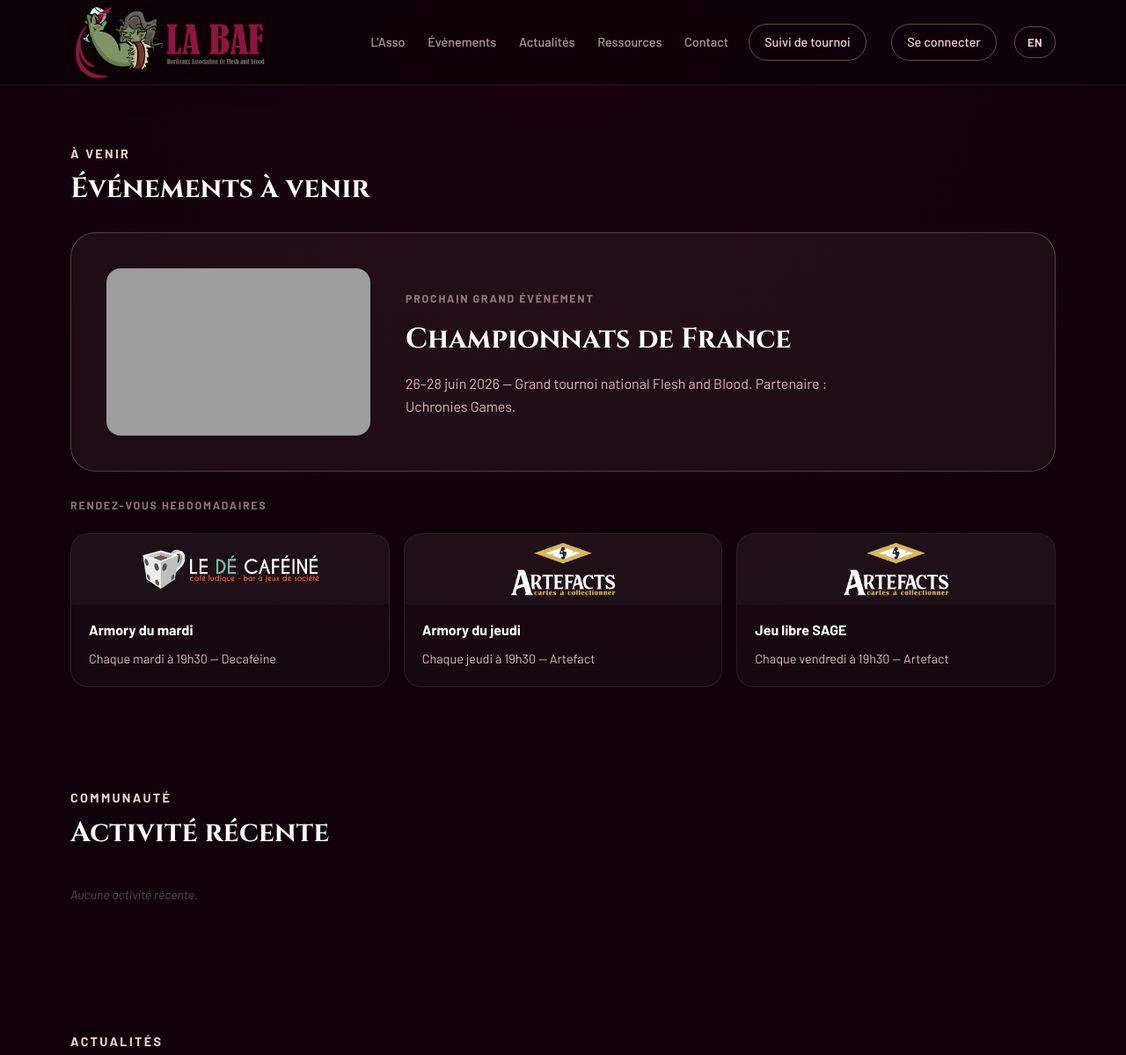
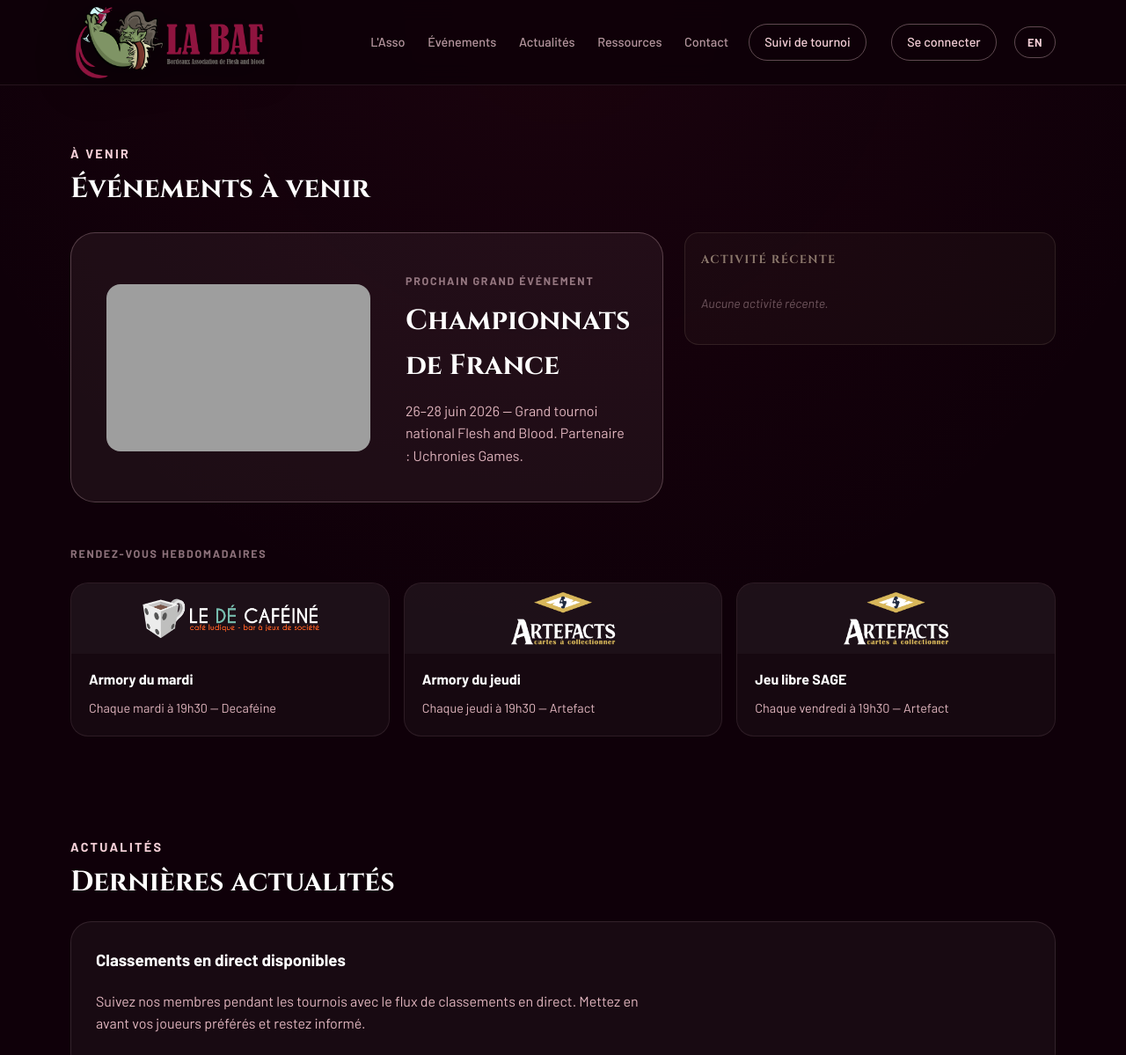
Before and after one commit to Olluth/BAF, a plain HTML site: page index.html in a window 1280 px wide. Shown: the top 1199 px of the page at 88% size. Drawn offline with nearby package versions, Linux system fonts and the light colour scheme; no server answers; grey boxes are pictures that could not be loaded.

Commit message:
style: move activity feed beside featured event in two-column layout
Co-Authored-By: Claude Sonnet 4.6 <noreply@anthropic.com>

```diff
--- a/css/main.css
+++ b/css/main.css
@@ -1030,6 +1030,37 @@ textarea::placeholder {
 
 .hero-card.selected .hero-check {
   display: block;
+}
+
+/* ---- Events + feed two-column layout ---- */
+
+.events-feed-layout {
+  display: grid;
+  grid-template-columns: 1.6fr 1fr;
+  gap: 1.5rem;
+  align-items: start;
+}
+
+@media (max-width: 860px) {
+  .events-feed-layout {
+    grid-template-columns: 1fr;
+  }
+}
+
+.activity-feed-box {
+  background: rgba(249, 230, 197, .03);
+  border: 1px solid rgba(249, 230, 197, .1);
+  border-radius: 16px;
+  padding: 1.25rem 1.1rem;
+}
+
+.activity-feed-title {
+  font-family: 'Cinzel', serif;
+  font-size: .82rem;
+  color: rgba(249, 230, 197, .5);
+  letter-spacing: .1em;
+  text-transform: uppercase;
+  margin: 0 0 .9rem;
 }
 
 /* ---- Activity feed (index page) ---- */
--- a/index.html
+++ b/index.html
@@ -54,6 +54,7 @@
           <span class="eyebrow" data-i18n="events.eyebrow">À venir</span>
           <h1 data-i18n="events.title">Événements à venir</h1>
         </div>
+        <div class="events-feed-layout">
           <div class="event-featured-card">
             <a href="https://fabtcg.com/organised-play/2026/national-championship-2026-france/" target="_blank" rel="noopener noreferrer">
               <img src="images/national.png" alt="Championnats de France" class="event-featured-img" />
@@ -62,6 +63,13 @@
               <span class="event-label" data-i18n="events.next">Prochain grand événement</span>
               <h2 data-i18n="events.card1.title">Championnats de France</h2>
               <p data-i18n="events.card1.desc">24 juin — Grand tournoi national Flesh and Blood.</p>
+            </div>
+          </div>
+          <div class="activity-feed-box">
+            <h3 class="activity-feed-title">Activité récente</h3>
+            <div id="activity-feed" class="activity-feed">
+              <p class="feed-empty">Chargement…</p>
+            </div>
           </div>
         </div>
         <div class="event-more-heading">
@@ -83,18 +91,6 @@
             <h3 data-i18n="events.card4.title">Jeu libre SAGE</h3>
             <p data-i18n="events.card4.desc">Chaque vendredi à 19h30 — Artefact</p>
           </div>
-        </div>
-      </div>
-    </section>
-
-    <section class="section alt" id="activity">
-      <div class="container">
-        <div class="section-header">
-          <span class="eyebrow">Communauté</span>
-          <h2>Activité récente</h2>
-        </div>
-        <div id="activity-feed" class="activity-feed">
-          <p class="feed-empty">Chargement…</p>
         </div>
       </div>
     </section>
```
Lines whose indentation alone changed are shown as unchanged.
